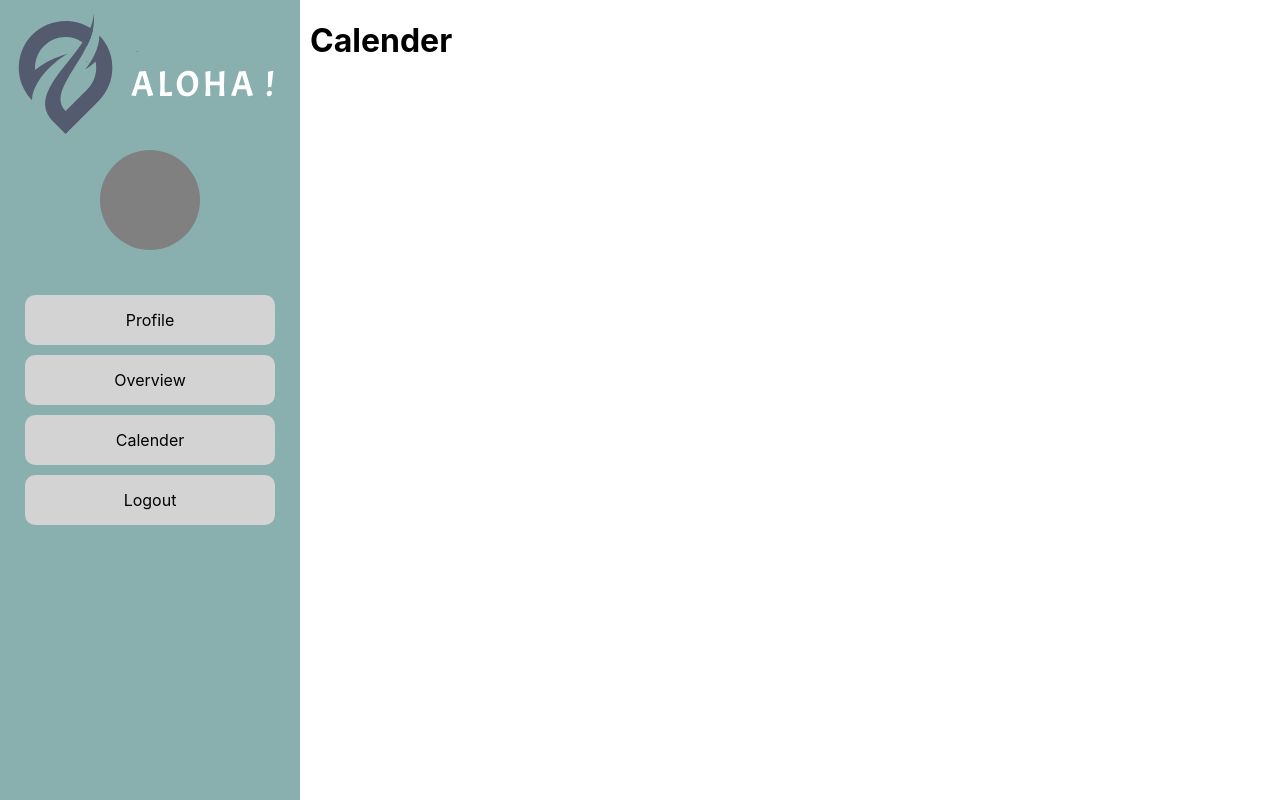
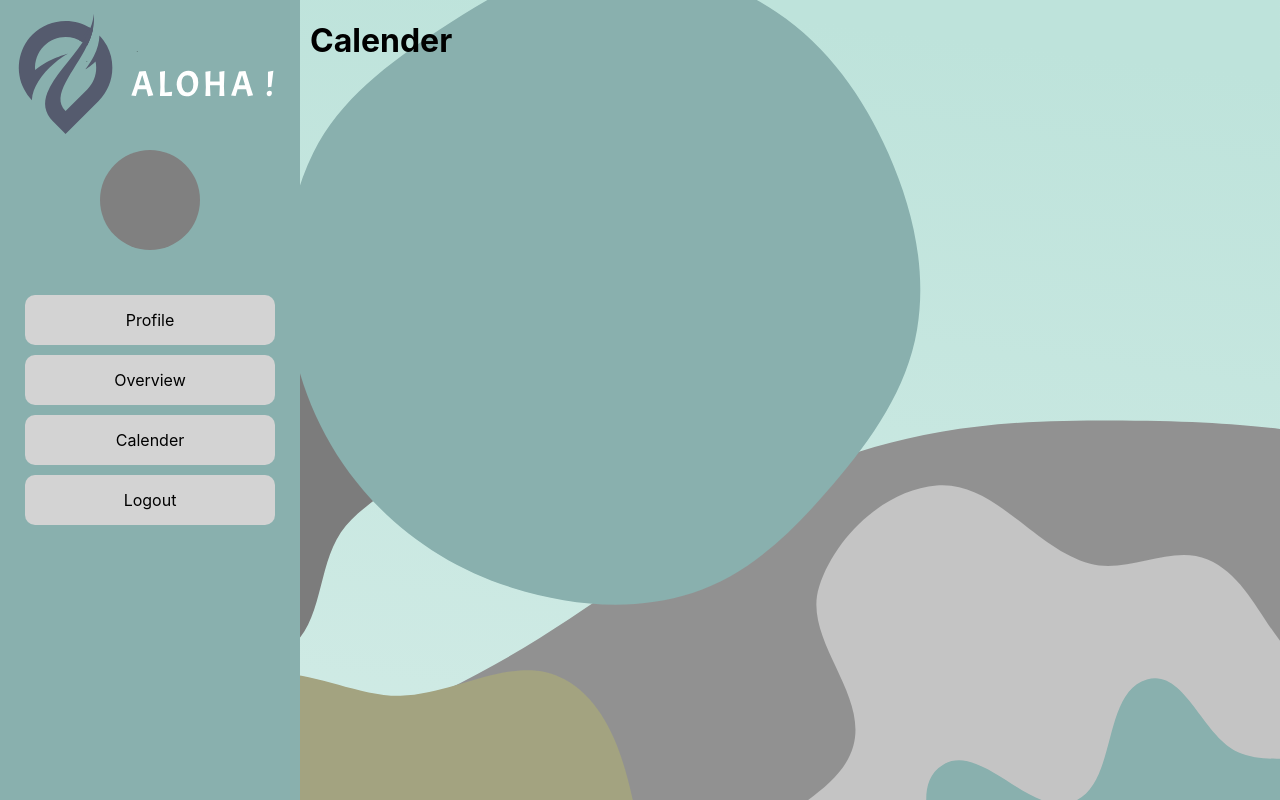
Before and after one commit to camilawfranco/techlabs_group3, a React (Create React App) app in the folder frontend/: page /calender in a window 1280 px wide. Built offline with nearby package versions, Linux system fonts and the light colour scheme.

Commit message:
Add background image

```diff
--- a/frontend/src/components/Layout.js
+++ b/frontend/src/components/Layout.js
@@ -1,6 +1,7 @@
 import React from "react";
 import Sidebar from "./Sidebar";
 import styled from "styled-components";
+import background from "../images/background.svg";
 
 const Layout = ({ children }) => {
   const user = localStorage.getItem("profile");
@@ -18,6 +19,11 @@ const Layout = ({ children }) => {
 export default Layout;
 
 const LayoutContainer = styled.div`
+  width: 100%;
+  height: 100%;
+  background-image: url(${background});
+  background-repeat: no-repeat;
+  background-size: cover;
   position: absolute;
   display: grid;
   grid-template-columns: 1fr 4fr;
```
Also changed, not shown: frontend/src/images/background.svg (added).
